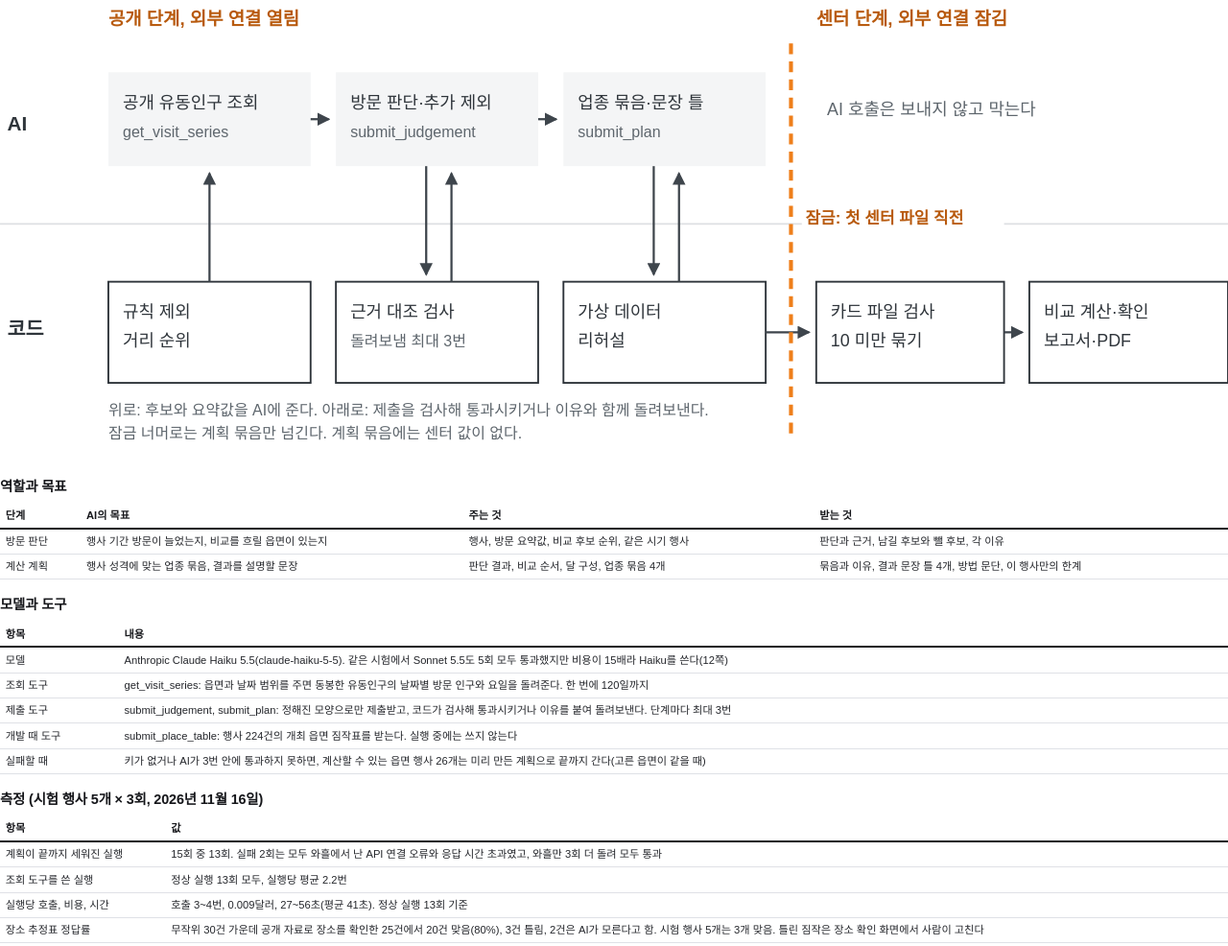
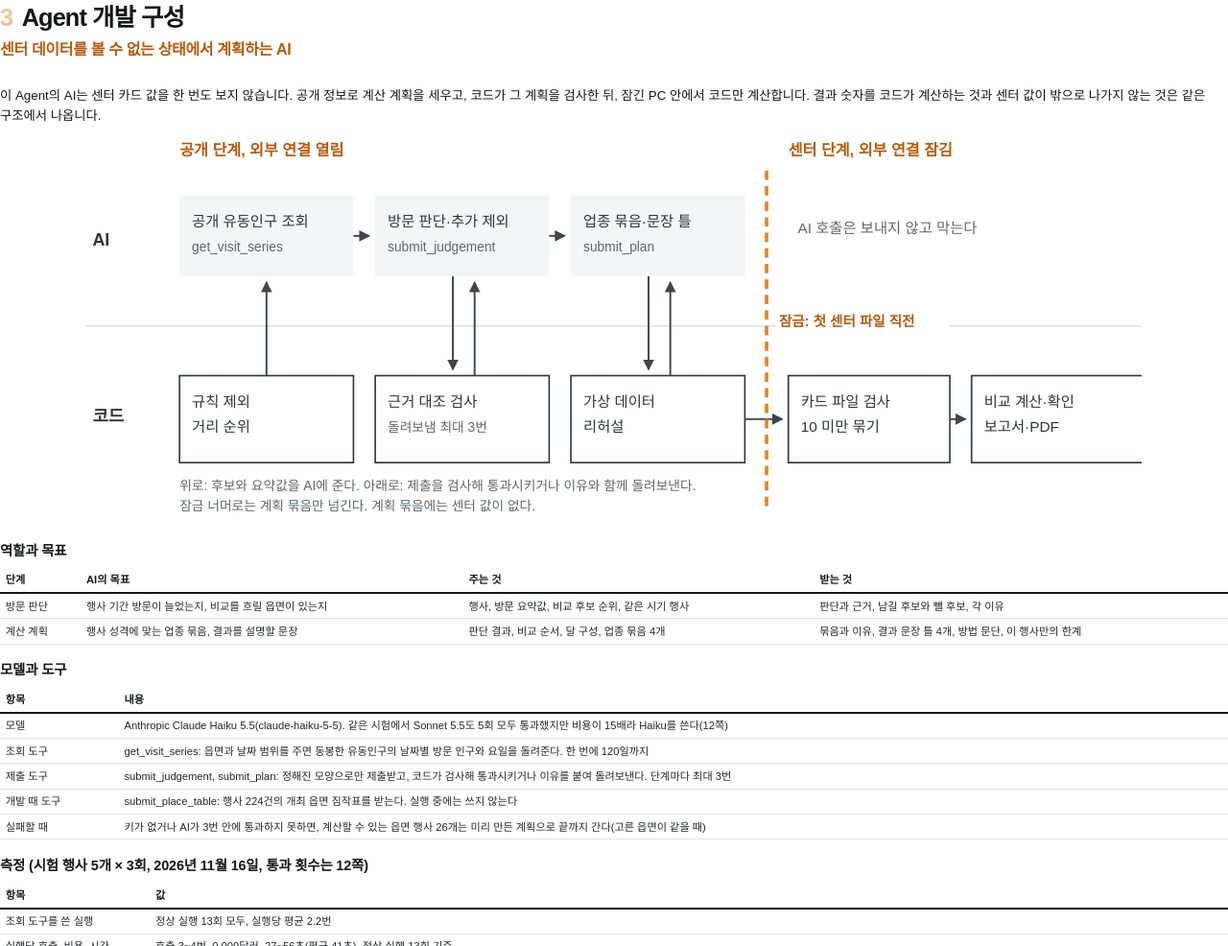
Before and after one commit to Mm-767/jeju-agent-challenge, a plain HTML site: page docs/proposal/proposal.html in a window 1280 px wide. Shown: the part 6014-7000 px from the top of the page at 96% size. Drawn offline with Linux system fonts and the light colour scheme; a web font is replaced by a local one.

Commit message:
기획서 제목 위아래 여백을 넓힘
위 여백 19mm, 제목 아래 7mm. 15쪽을 지키려고 12쪽 표와 겹치는 측정 줄 하나, 검사기 수정 전 기록 줄 하나를 덜고 8쪽 그림을 줄임.

```diff
--- a/docs/proposal/proposal.html
+++ b/docs/proposal/proposal.html
@@ -5,7 +5,7 @@
 <title>행사 효과 나란히 기획서</title>
 <link rel="stylesheet" href="https://cdn.jsdelivr.net/gh/orioncactus/pretendard@v1.3.9/dist/web/static/pretendard.min.css">
 <style>
-@page { size: A4; margin: 13mm 16mm 13mm;
+@page { size: A4; margin: 19mm 17mm 12mm;
   @bottom-right { content: counter(page); font: 8pt "Pretendard", "Apple SD Gothic Neo", sans-serif; color: #6d7079; } }
 :root { --ink: #15161a; --ink2: #24262b; --muted: #6d7079; --rule: #dfe1e6; --accent: #b85a0e; --accent-light: #f0c59b; }
 * { box-sizing: border-box; }
@@ -13,10 +13,10 @@ html { -webkit-print-color-adjust: exact; print-color-adjust: exact; }
 body { margin: 0; font-family: "Pretendard", "Apple SD Gothic Neo", "Malgun Gothic", sans-serif; font-size: 9.2pt; line-height: 1.6; color: var(--ink2); background: #fff; word-break: keep-all; overflow-wrap: break-word; }
 .page { break-after: page; }
 .page:last-child { break-after: auto; }
-.chap { font-size: 19pt; font-weight: 900; letter-spacing: -0.035em; line-height: 1.25; color: var(--ink); margin: 0 0 4mm; }
+.chap { font-size: 19pt; font-weight: 900; letter-spacing: -0.035em; line-height: 1.25; color: var(--ink); margin: 0 0 7mm; }
 .chap .no { color: var(--accent-light); margin-right: 2.5mm; }
-.chap .sub { display: block; font-size: 12pt; font-weight: 800; letter-spacing: -0.02em; color: var(--accent); margin-top: .5mm; }
-h3 { font-size: 10.8pt; font-weight: 800; letter-spacing: -0.01em; color: var(--ink); margin: 4mm 0 1.5mm; break-after: avoid; }
+.chap .sub { display: block; font-size: 12pt; font-weight: 800; letter-spacing: -0.02em; color: var(--accent); margin-top: 2mm; }
+h3 { font-size: 10.8pt; font-weight: 800; letter-spacing: -0.01em; color: var(--ink); margin: 4.2mm 0 1.6mm; break-after: avoid; }
 p { margin: 0 0 2mm; }
 .lead { font-size: 10pt; color: var(--ink); }
 .muted, .cap { color: var(--muted); }
@@ -284,7 +284,7 @@ svg text { font-family: "Pretendard", "Apple SD Gothic Neo", "Malgun Gothic", sa
 <section class="page">
   <h2 class="chap"><span class="no">3</span>Agent 개발 구성<span class="sub">센터 데이터를 볼 수 없는 상태에서 계획하는 AI</span></h2>
   <p class="lead">이 Agent의 AI는 센터 카드 값을 한 번도 보지 않습니다. 공개 정보로 계산 계획을 세우고, 코드가 그 계획을 검사한 뒤, 잠긴 PC 안에서 코드만 계산합니다. 결과 숫자를 코드가 계산하는 것과 센터 값이 밖으로 나가지 않는 것은 같은 구조에서 나옵니다.</p>
-  <svg viewBox="0 0 680 252" width="100%" role="img" aria-label="AI 줄과 코드 줄, 잠금 선">
+  <svg viewBox="0 0 680 252" width="86%" style="display:block;margin:0 auto" role="img" aria-label="AI 줄과 코드 줄, 잠금 선">
     <defs><marker id="ar" viewBox="0 0 8 8" refX="7" refY="4" markerWidth="6" markerHeight="6" orient="auto"><path d="M0,0 L8,4 L0,8 z" fill="#3e454c"/></marker></defs>
     <text x="60" y="14" font-size="10" font-weight="700" fill="#b85a0e">공개 단계, 외부 연결 열림</text>
     <text x="452" y="14" font-size="10" font-weight="700" fill="#b85a0e">센터 단계, 외부 연결 잠김</text>
@@ -336,11 +336,10 @@ svg text { font-family: "Pretendard", "Apple SD Gothic Neo", "Malgun Gothic", sa
       <tr><td>실패할 때</td><td>키가 없거나 AI가 3번 안에 통과하지 못하면, 계산할 수 있는 읍면 행사 26개는 미리 만든 계획으로 끝까지 간다(고른 읍면이 같을 때)</td></tr>
     </tbody>
   </table>
-  <h3>측정 (시험 행사 5개 × 3회, 2026년 11월 16일)</h3>
+  <h3>측정 (시험 행사 5개 × 3회, 2026년 11월 16일, 통과 횟수는 12쪽)</h3>
   <table>
     <thead><tr><th>항목</th><th>값</th></tr></thead>
     <tbody>
-      <tr><td>계획이 끝까지 세워진 실행</td><td>15회 중 13회. 실패 2회는 모두 와흘에서 난 API 연결 오류와 응답 시간 초과였고, 와흘만 3회 더 돌려 모두 통과</td></tr>
       <tr><td>조회 도구를 쓴 실행</td><td>정상 실행 13회 모두, 실행당 평균 2.2번</td></tr>
       <tr><td>실행당 호출, 비용, 시간</td><td>호출 3~4번, 0.009달러, 27~56초(평균 41초). 정상 실행 13회 기준</td></tr>
       <tr><td>장소 추정표 정답률</td><td>무작위 30건 가운데 공개 자료로 장소를 확인한 25건에서 20건 맞음(80%), 3건 틀림, 2건은 AI가 모른다고 함. 시험 행사 5개는 3개 맞음. 틀린 짐작은 장소 확인 화면에서 사람이 고친다</td></tr>
@@ -481,7 +480,6 @@ svg text { font-family: "Pretendard", "Apple SD Gothic Neo", "Malgun Gothic", sa
       <tr><td>같은 행사의 업종 묶음이 같음</td><td>5개 행사 모두. 와흘은 추가 실행 포함 4회 모두 먹거리·음료 중심</td></tr>
       <tr><td>같은 행사 3회의 남긴 비교 후보가 같음</td><td>4개 행사 중 1개. 나머지는 3회 중 1회 추가 제외가 달랐고, 비교 순서는 코드가 정해 결론에는 영향이 없었다</td></tr>
       <tr><td>같은 행사 3회의 가상 데이터 결론이 같음</td><td>4개 행사 모두</td></tr>
-      <tr><td>검사기를 고치기 전(11/15)</td><td>15회 모두 통과, 돌려보낸 횟수 0번 3회·1번 8회·2번 4회. 검사기 오탐이 섞여 있었다</td></tr>
       <tr><td>Sonnet 5.5 비교(5회)</td><td>5회 모두 통과, 실행당 0.199달러로 Haiku 5.5(0.0132달러)의 15배</td></tr>
     </tbody>
   </table>
```
Also changed, not shown: 1 other file.
